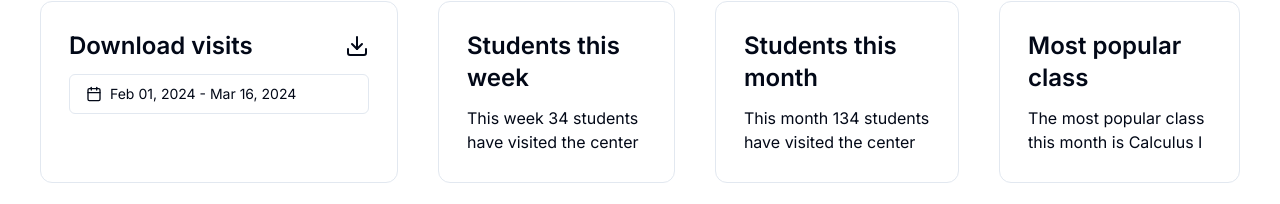
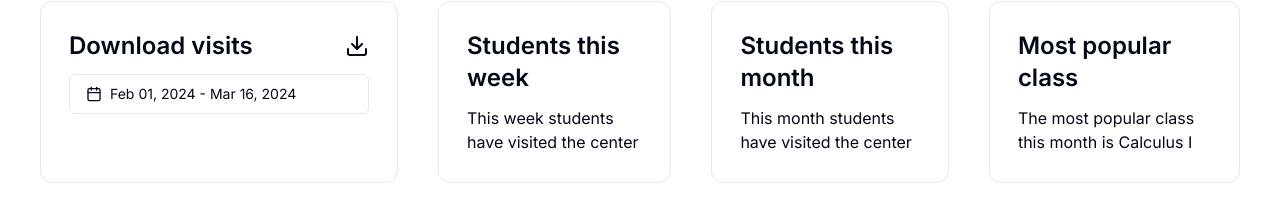
Before and after one commit to ericterrisse/SeniorProject-AdminMathCenter, a Next.js app: page / in a window 1280 px wide. Shown: the part 111-315 px from the top of the page. Built offline with nearby package versions, Linux system fonts and the light colour scheme; no server answers.

Commit message:
displays amount of students from week and month

```diff
--- a/src/components/dashboard/Dashboard.tsx
+++ b/src/components/dashboard/Dashboard.tsx
@@ -6,60 +6,79 @@ import { columns } from "./columns";
 import BarChar from "./BarChar";
 import Item from "./Item";
 import ItemPicker from "./ItemPicker";
-import { startOfWeek, endOfWeek, startofMonth } from 'date-fns';
+import { startOfWeek, endOfWeek, startOfMonth, endOfMonth } from 'date-fns';
 
 interface StudentData {
 	fullname: string;
 	className: string;
 	checkInTime: string;
 }
+
+interface StudentTrack {
+	studentId: string;
+	checkInTime: Date;
+}
 const Dashboard = () => {
 	const [students, setStudents] = useState<StudentData[]>([]);
-	const [studentsWeek, setStudentsWeek] = useState<StudentData[]>([]);
+	const [studentsWeek, setStudentsWeek] = useState<StudentTrack[]>([]);
+	const [studentsMonth, setStudentsMonth] = useState<StudentTrack[]>([]);
 	//const [weeklystudents, setWeeklystudents] = useState(0)
 
 	useEffect(() => {
 		const fetchData = async () => {
 			try {
+			//gets fullname, className, checkInTime to fill table
 			const response = await fetch('http://localhost:3006/api/display');
 			if (!response.ok) {
 				throw new Error('failed to get data');
 			}
 			const data = await response.json();
-			console.log(data);
+			//console.log(data);
 			setStudents(data);
 			} catch (error) {
 				console.error('error:', error);
 			}
 		};
-		const fetchDataWeek = async () => {
+		const fetchDataMW = async () => {
 			try {
+			//gets distinct studentId and also the most recent time a student checked in
 			const response = await fetch('http://localhost:3006/api/studentTracker');
 			if (!response.ok) {
 				throw new Error('failed to get data');
 			}
 			const data = await response.json();
 
-			const start = new Date(startOfWeek(new Date, {weekStartsOn: 1})).getTime()
-			const end = new Date(endOfWeek(new Date, {weekStartsOn: 1})).getTime()
+			const startWeek = new Date(startOfWeek(new Date, {weekStartsOn: 1})).getTime()
+			const endWeek = new Date(endOfWeek(new Date, {weekStartsOn: 1})).getTime()
 
+			//finding checkInTimes that occurred 'this' week
 			const studentsWeek = data.filter((s) => {
-				new Date(s.checkInTime).getTime() > start;
-				// new Date(s.checkInTime).getTime() < end;
+				const checkInTime = new Date(s.checkInTime).getTime();
+    			return checkInTime > startWeek && checkInTime < endWeek;
+			})
+			setStudentsWeek(studentsWeek.length);
 
-			} )
-			console.log('students week: ', studentsWeek.length)
-			setStudentsWeek(data);
+
+			const startMonth = new Date(startOfMonth(new Date).getTime())
+			const endMonth = new Date(endOfMonth(new Date).getTime())
+
+			//finding checkInTimes that occurred 'this' month
+			const studentsMonth = data.filter((s) =>{
+				const checkInTime = new Date(s.checkInTime).getTime();
+				return checkInTime >= startMonth && checkInTime <= endMonth;
+			})
+			setStudentsMonth(studentsMonth.length);
+
 			} catch (error) {
 				console.error('error:', error);
 			}
 		};
 	fetchData();
-	fetchDataWeek();
+	fetchDataMW();
 	}, []);
 
-	console.log(students)
-	console.log(studentsWeek)
+	//console.log(students)
+	//console.log(studentsWeek)
 
 
 
@@ -69,11 +88,11 @@ const Dashboard = () => {
 				<ItemPicker />
 				<Item
 					title="Students this week"
-					text="This week 34 students have visited the center"
+					text={"This week "+studentsWeek+" students have visited the center"}
 				/>
 				<Item
 					title="Students this month"
-					text="This month 134 students have visited the center"
+					text={"This month "+studentsMonth+" students have visited the center"}
 				/>
 				<Item
 					title="Most popular class"
```
